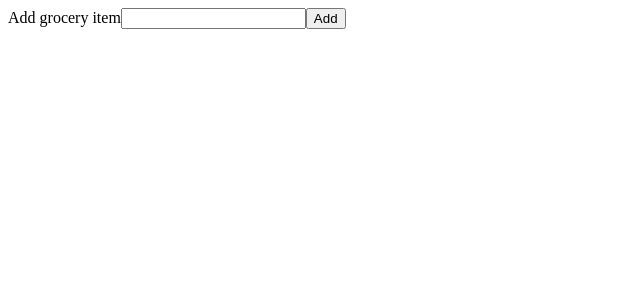
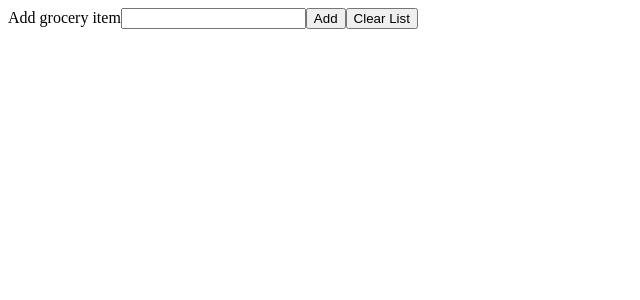
Before and after one commit to pesto-students/batch-9-exercises, a React (Create React App) app in the folder grocery-list/: page / in a window 1280 px wide. Shown: the top 300 px of the page, without its empty margins (0-640 px from the left). Built offline with nearby package versions, Linux system fonts and the light colour scheme; the HTML template or start-up script is replaced by a standard one.

Commit message:
feat: grocery-list - Add clear list button

```diff
--- a/grocery-list/src/Grocery.jsx
+++ b/grocery-list/src/Grocery.jsx
@@ -7,10 +7,15 @@ class Grocery extends React.Component {
     this.state = { items: [], text: '' };
     this.handleChange = this.handleChange.bind(this);
     this.handleSubmit = this.handleSubmit.bind(this);
+    this.clearList = this.clearList.bind(this);
   }
 
   handleChange(event) {
     this.setState({ text: event.target.value });
+  }
+
+  clearList() {
+    this.setState({ items: [] });
   }
 
   handleSubmit(event) {
@@ -43,6 +48,12 @@ class Grocery extends React.Component {
           <button>
             Add
           </button>
+          <button
+            type="button"
+            onClick={this.clearList}
+          >
+            Clear List
+          </button>
         </form>
         <GroceryList items={this.state.items} />
       </div>
```
